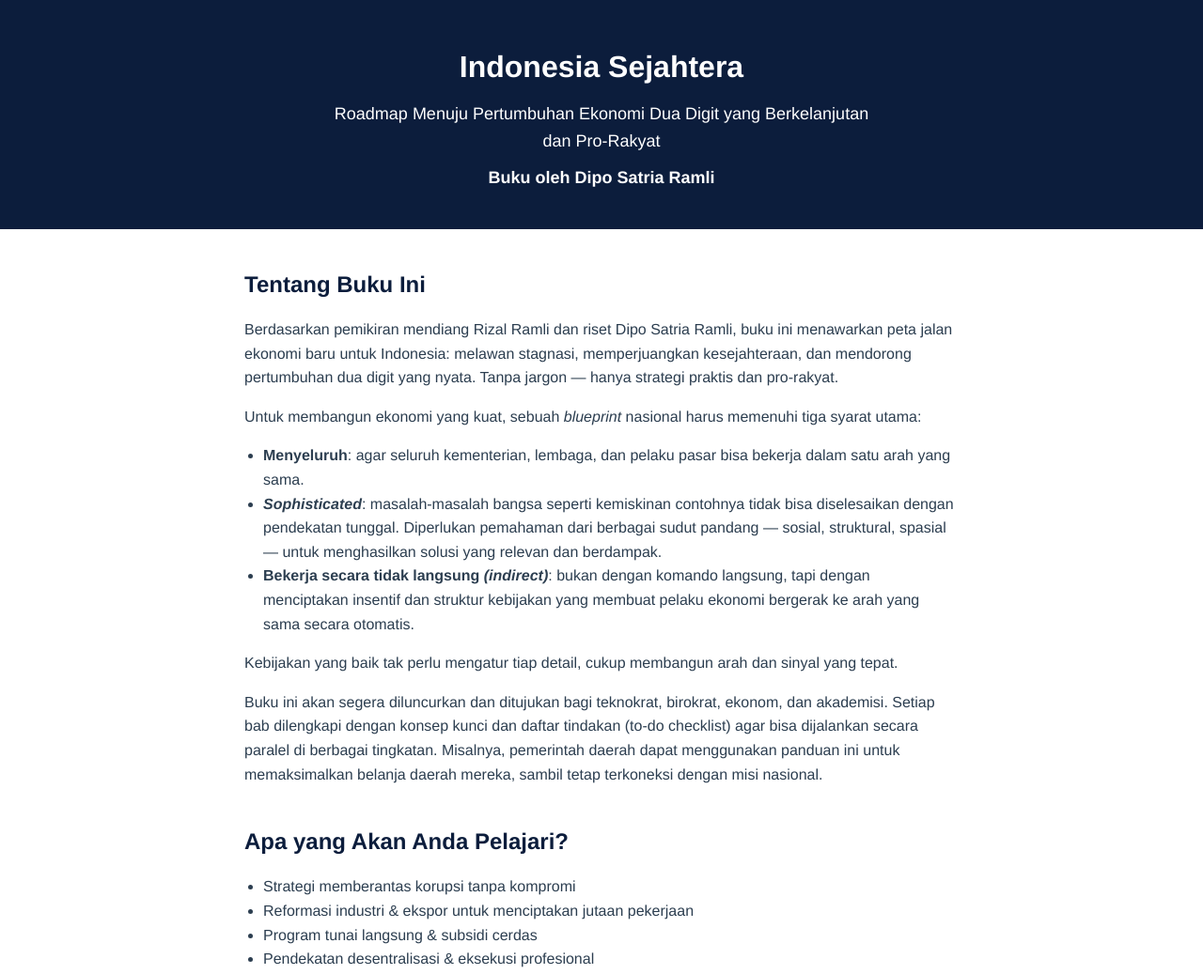
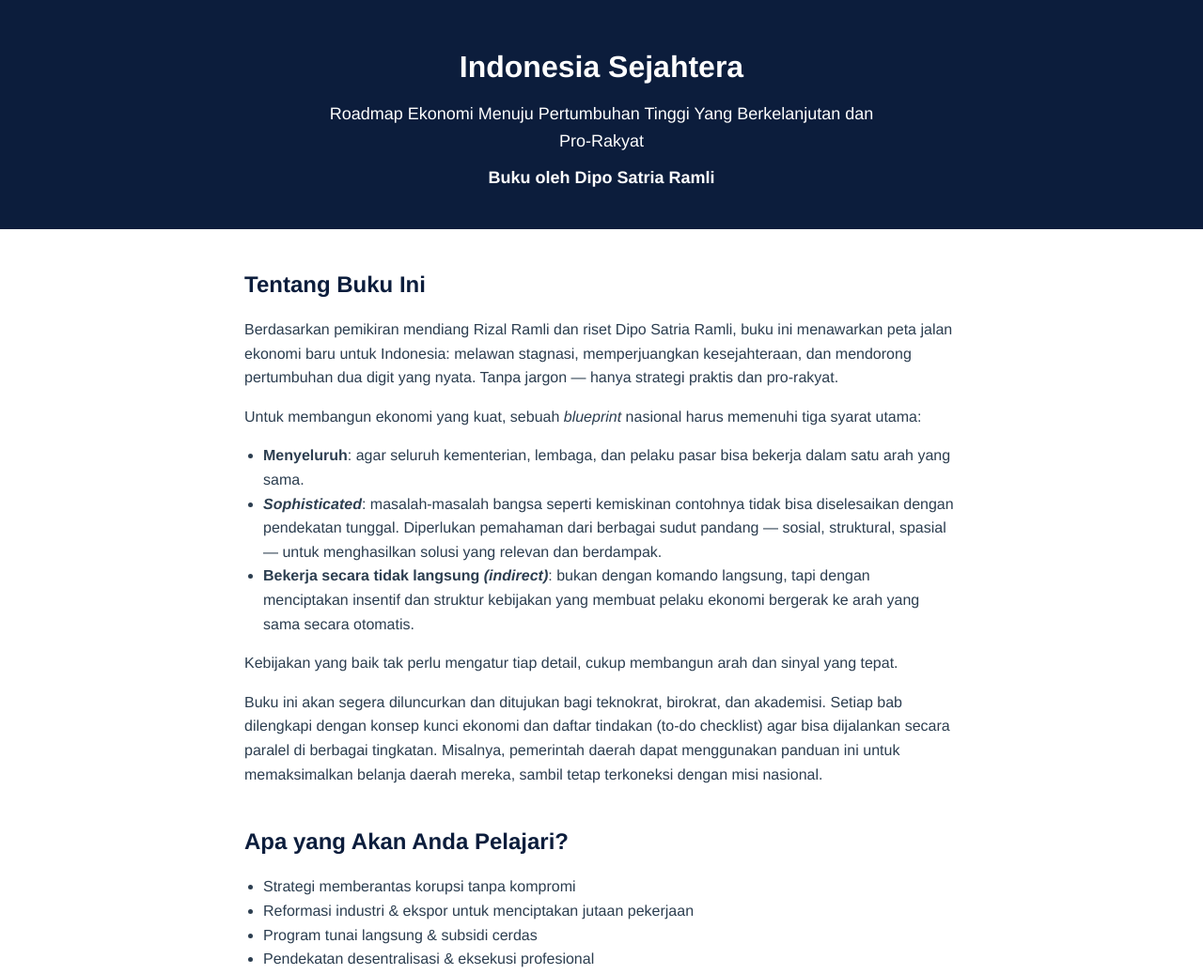
Before and after one commit to dsr-hub/indonesia-sejahtera, a plain HTML site: page index.html in a window 1280 px wide. Shown: the part 363-1400 px from the top of the page at 94% size. Drawn offline with Linux system fonts and the light colour scheme.

Commit message:
Update index.html

```diff
--- a/index.html
+++ b/index.html
@@ -69,7 +69,7 @@
 <header>
   <img src="065d51a9-483a-4a6e-98b6-78b5b803e870_wm.jpeg" alt="Cover Buku Indonesia Sejahtera" />
   <h1>Indonesia Sejahtera</h1>
-  <p>Roadmap Menuju Pertumbuhan Ekonomi Dua Digit yang Berkelanjutan dan Pro-Rakyat</p>
+  <p>Roadmap Ekonomi Menuju Pertumbuhan Tinggi Yang Berkelanjutan dan Pro-Rakyat</p>
   <p><strong>Buku oleh Dipo Satria Ramli</strong></p>
 </header>
 
@@ -88,7 +88,7 @@
     Kebijakan yang baik tak perlu mengatur tiap detail, cukup membangun arah dan sinyal yang tepat.
   </p>
   <p>
-    Buku ini akan segera diluncurkan dan ditujukan bagi teknokrat, birokrat, ekonom, dan akademisi. Setiap bab dilengkapi dengan konsep kunci dan daftar tindakan (to-do checklist) agar bisa dijalankan secara paralel di berbagai tingkatan. Misalnya, pemerintah daerah dapat menggunakan panduan ini untuk memaksimalkan belanja daerah mereka, sambil tetap terkoneksi dengan misi nasional.
+    Buku ini akan segera diluncurkan dan ditujukan bagi teknokrat, birokrat, dan akademisi. Setiap bab dilengkapi dengan konsep kunci ekonomi dan daftar tindakan (to-do checklist) agar bisa dijalankan secara paralel di berbagai tingkatan. Misalnya, pemerintah daerah dapat menggunakan panduan ini untuk memaksimalkan belanja daerah mereka, sambil tetap terkoneksi dengan misi nasional.
   </p>
 </section>
 
```
